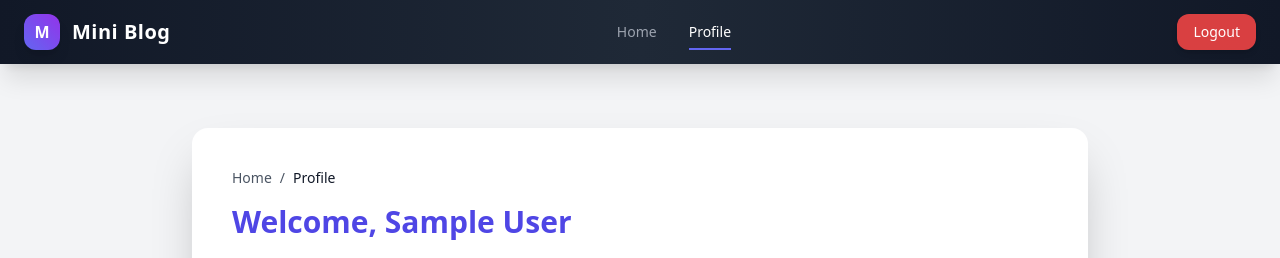
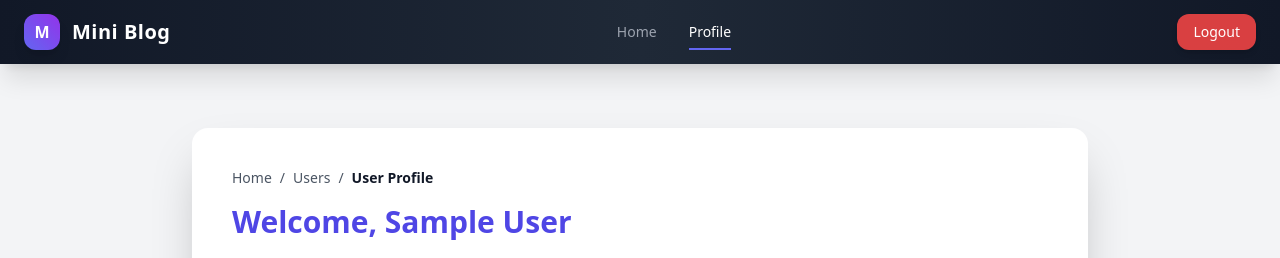
Before and after one commit to Aman-giri-404/first-react-blogy, a React (Create React App) app in the folder frontend/: page /profile in a window 1280 px wide. Shown: the top 258 px of the page. Built offline with nearby package versions, Linux system fonts and the light colour scheme; sample sign-in values are in the browser's storage.

Commit message:
change in breadcrumps

```diff
--- a/frontend/src/components/Breadcrumbs.js
+++ b/frontend/src/components/Breadcrumbs.js
@@ -1,43 +1,21 @@
-import { Link, useLocation } from "react-router-dom";
+import { Link } from "react-router-dom";
 
-function Breadcrumbs() {
-  const location = useLocation();
-
-  // Split path into segments
-  const pathnames = location.pathname.split("/").filter((x) => x);
-
+function Breadcrumbs({ items }) {
   return (
     <nav className="text-sm mb-4">
       <ul className="flex items-center space-x-2 text-gray-600">
-        <li>
-          <Link to="/" className="hover:text-blue-600">
-            Home
-          </Link>
-        </li>
-
-        {pathnames.map((value, index) => {
-          const to = "/" + pathnames.slice(0, index + 1).join("/");
-
-          const isLast = index === pathnames.length - 1;
-
-          return (
-            <li key={to} className="flex items-center space-x-2">
-              <span>/</span>
-              {isLast ? (
-                <span className="text-gray-900 font-medium capitalize">
-                  {value.replace("-", " ")}
-                </span>
-              ) : (
-                <Link
-                  to={to}
-                  className="hover:text-blue-600 capitalize"
-                >
-                  {value.replace("-", " ")}
-                </Link>
-              )}
-            </li>
-          );
-        })}
+        {items.map((item, index) => (
+          <li key={index} className="flex items-center space-x-2">
+            {index !== 0 && <span>/</span>}
+            {item.page ? (
+              <Link to={item.page} className="hover:text-blue-600">
+                {item.title}
+              </Link>
+            ) : (
+              <span className="font-semibold text-gray-900">{item.title}</span>
+            )}
+          </li>
+        ))}
       </ul>
     </nav>
   );
--- a/frontend/src/components/Profile.js
+++ b/frontend/src/components/Profile.js
@@ -24,18 +24,23 @@ export default function Profile() {
     );
   }
 
+  const breadcrumbs = [
+    { page: "/", title: "Home" },
+    { page: "/users", title: "Users" },
+    { page: null, title: "User Profile" },
+  ];
+
   return (
     <div className="min-h-screen bg-gray-100 py-16 px-6">
       <div className="max-w-4xl mx-auto bg-white shadow-2xl rounded-2xl p-10">
-      <div className="max-w-4xl mx-auto">
-        <Breadcrumbs />
-      </div>
+        <div className="max-w-4xl mx-auto">
+          <Breadcrumbs items={breadcrumbs} />
+        </div>
         <div className="flex justify-between items-center mb-10">
           <h1 className="text-3xl font-bold text-indigo-600">
             Welcome, {user.name}
           </h1>
         </div>
-
 
         <div className="grid md:grid-cols-2 gap-8">
           <div className="bg-gray-50 p-6 rounded-xl shadow">
--- a/frontend/src/pages/Dashboard.js
+++ b/frontend/src/pages/Dashboard.js
@@ -8,7 +8,10 @@ export default function Dashboard() {
   const [loading, setLoading] = useState(true);
   const navigate = useNavigate();
   useEffect(() => {
-    navigate("/admin-panel");
+const user =  localStorage.getItem("admin");
+    if (!user) {
+      navigate("/admin-panel");
+    }
     fetchBlogs();
   }, [navigate]);
 
```
Also changed, not shown: 1 other file (tests, documents, lock files or other folders).
